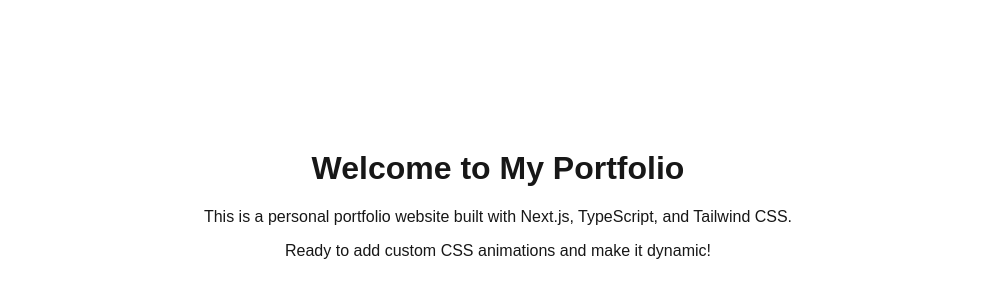
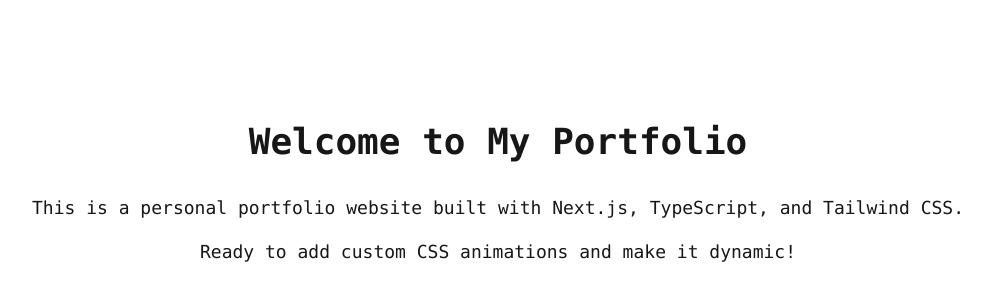
Before and after one commit to Dhruvsa1/Personal-Portfolio, a Next.js app: page / in a window 1280 px wide. Shown: the part 206-506 px from the top of the page, without its empty margins (142-1133 px from the left). Built offline with nearby package versions, Linux system fonts and the light colour scheme.

Commit message:
Fix Tailwind CSS v4 PostCSS configuration

```diff
--- a/app/globals.css
+++ b/app/globals.css
@@ -1,16 +1,21 @@
-@tailwind base;
-@tailwind components;
-@tailwind utilities;
+@import "tailwindcss";
+
+@theme {
+  --color-background: #ffffff;
+  --color-foreground: #171717;
+  --color-background-dark: #0a0a0a;
+  --color-foreground-dark: #ededed;
+}
 
 :root {
-  --background: #ffffff;
-  --foreground: #171717;
+  --background: var(--color-background);
+  --foreground: var(--color-foreground);
 }
 
 @media (prefers-color-scheme: dark) {
   :root {
-    --background: #0a0a0a;
-    --foreground: #ededed;
+    --background: var(--color-background-dark);
+    --foreground: var(--color-foreground-dark);
   }
 }
 
--- a/package.json
+++ b/package.json
@@ -26,6 +26,7 @@
     "react-dom": "^19.2.0"
   },
   "devDependencies": {
+    "@tailwindcss/postcss": "^4.1.14",
     "@types/node": "^24.7.2",
     "@types/react": "^19.2.2",
     "@types/react-dom": "^19.2.1",
--- a/postcss.config.mjs
+++ b/postcss.config.mjs
@@ -1,8 +1,7 @@
 /** @type {import('postcss-load-config').Config} */
 const config = {
   plugins: {
-    tailwindcss: {},
-    autoprefixer: {},
+    '@tailwindcss/postcss': {},
   },
 };
 
```
Also changed, not shown: 1 other file (tests, documents, lock files or other folders).
